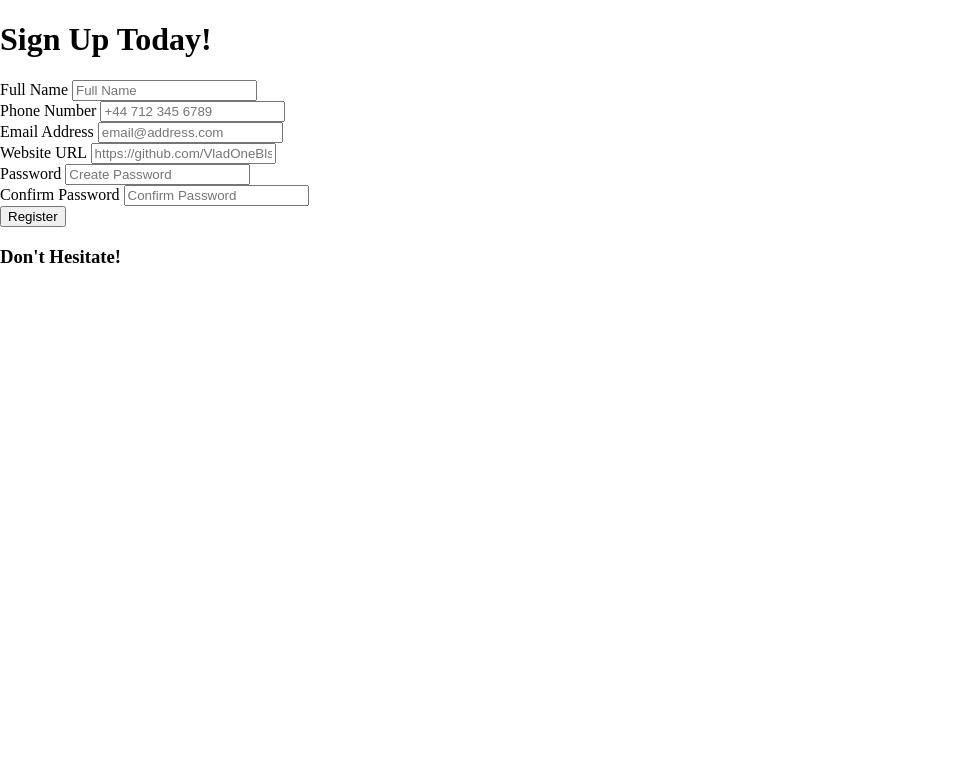
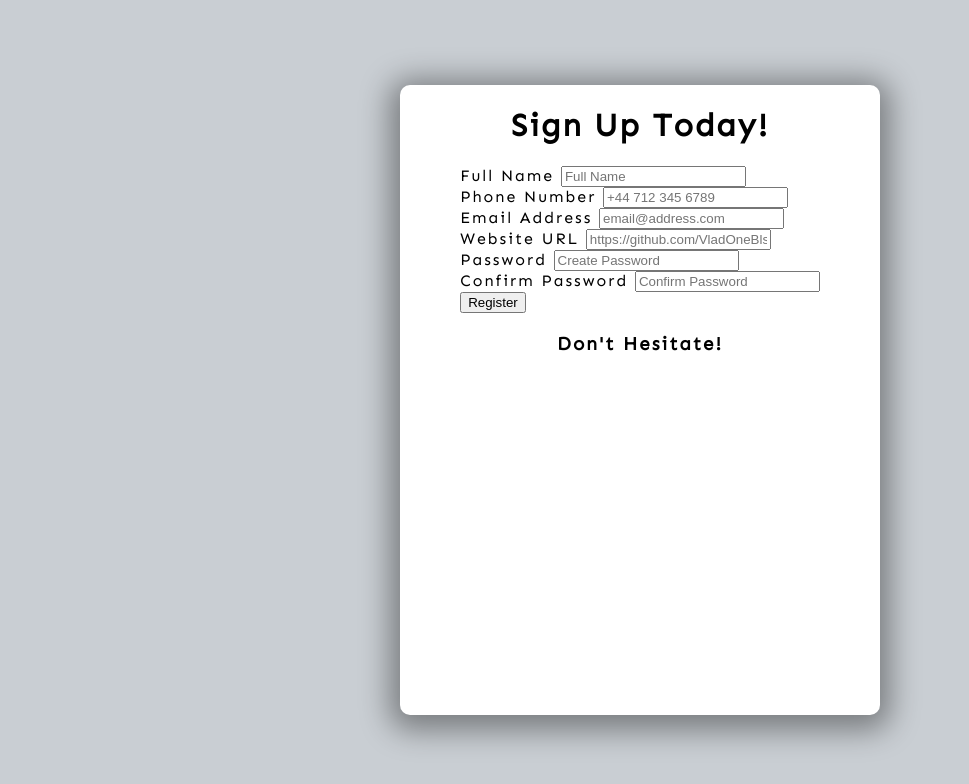
Before and after one commit to VladOneBls/FormValidator, a plain HTML site: page index.html in a window 1280 px wide. Shown: the whole page, without its empty margins (0-969 px from the left). Drawn offline with Linux system fonts and the light colour scheme.

Commit message:
Build UI - CSS (Body, Container), Google Fonts

```diff
--- a/style.css
+++ b/style.css
@@ -1,3 +1,4 @@
+@import url('https://fonts.googleapis.com/css2?family=Sen&display=swap');
 
 html {
   box-sizing: border-box;
@@ -6,4 +7,21 @@ html {
 body {
   margin: 0;
   min-height: 100vh;
+  font-family: Sen, sans-serif;
+  letter-spacing: 2px;
+  display: flex;
+  align-items: center;
+  justify-content: center;
+  background-color: #c9ced3;
 }
+
+.container {
+  width: 480px;
+  height: 630px;
+  background-color: white;
+  display: flex;
+  flex-direction: column;
+  align-items: center;
+  border-radius: 10px;
+  box-shadow: 0 5px 30px 10px rgba(0, 0, 0, 0.4);
+}
```
